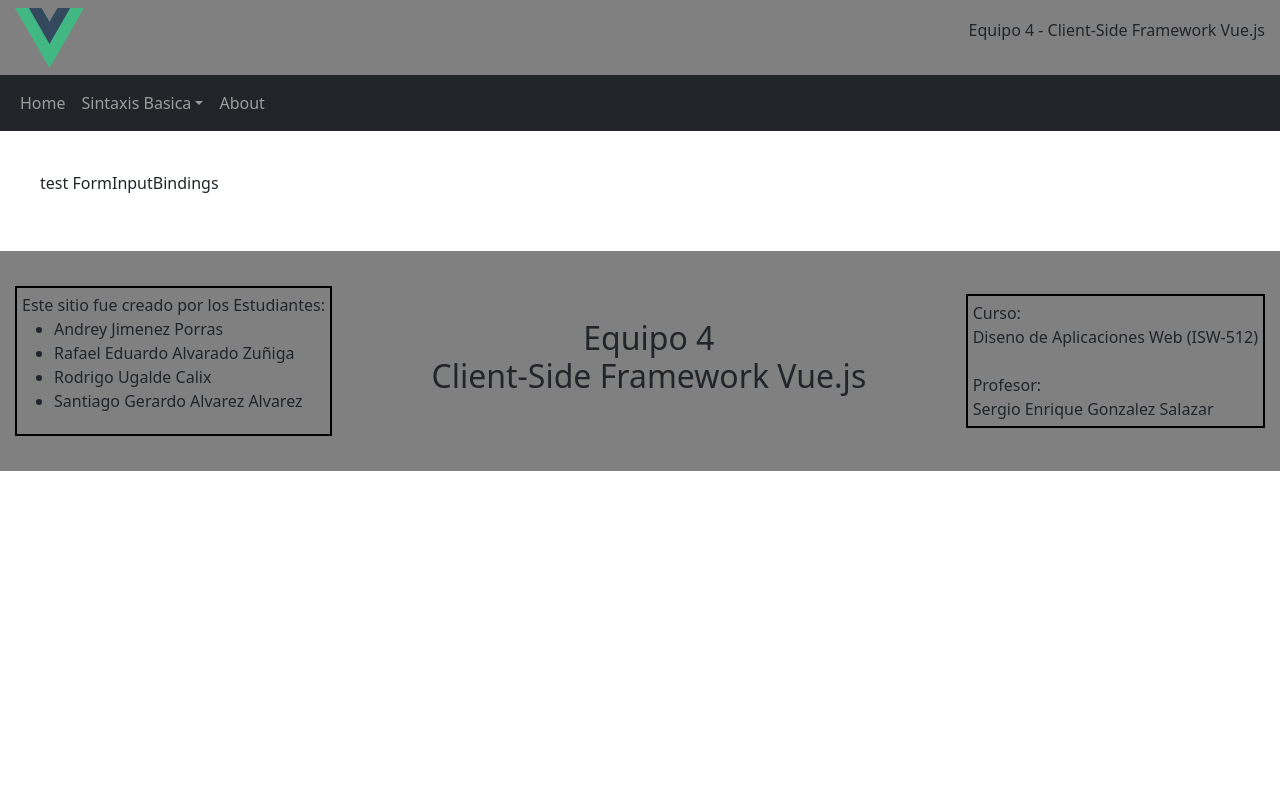
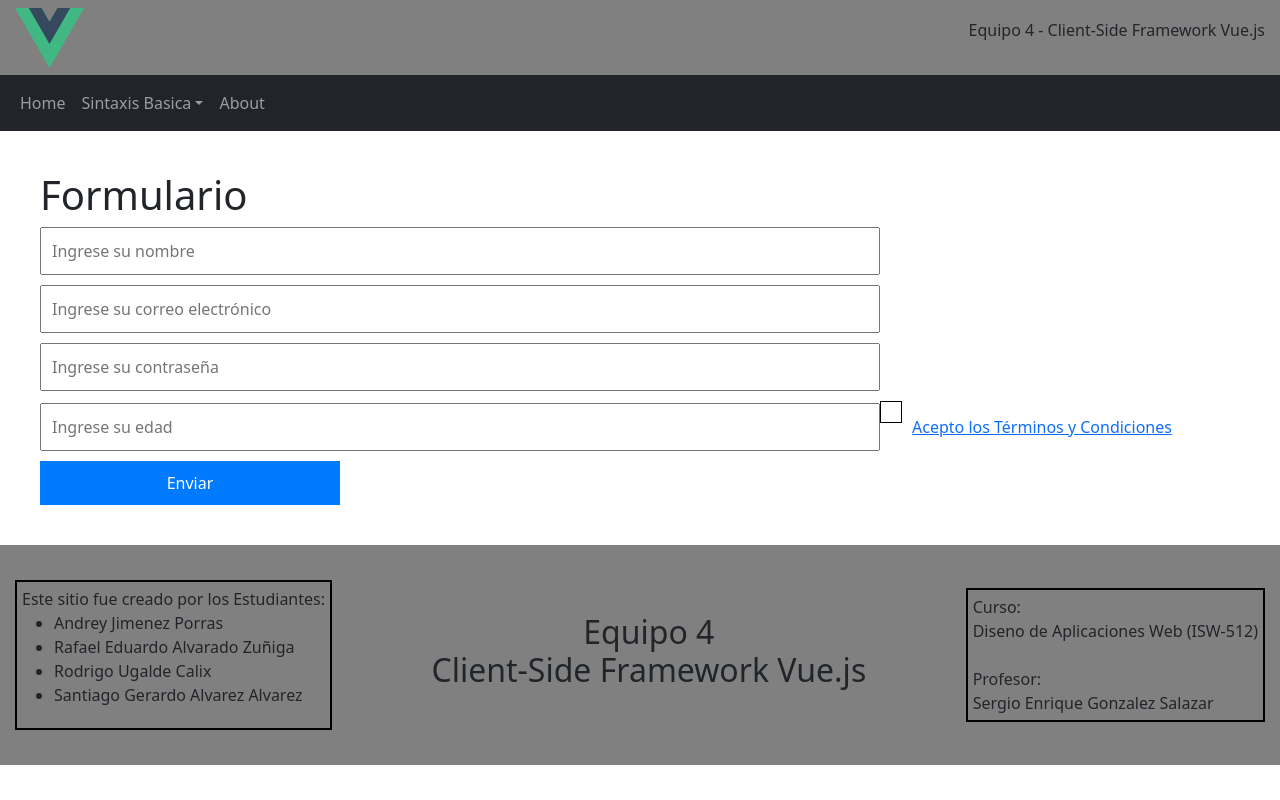
Before and after one commit to Baka69420/Grupo4-DesarrolloWeb, a Vue app in the folder Vuejs-Project/: page /form-input-bindings in a window 1280 px wide. Built offline with nearby package versions, Linux system fonts and the light colour scheme.

Commit message:
Andrey parte1

```diff
--- a/Vuejs-Project/src/components/SintaxisBasica/FormInputBindings/FormInputBindings.vue
+++ b/Vuejs-Project/src/components/SintaxisBasica/FormInputBindings/FormInputBindings.vue
@@ -1,11 +1,113 @@
 <template>
-    <p>test FormInputBindings</p>
+    <div>
+        <h1>Formulario</h1>
+    </div>
+    <div>
+    <input type="text" v-model="nombre" placeholder="Ingrese su nombre">
+    <input type="email" v-model="correo" placeholder="Ingrese su correo electrónico">
+    <input type="password" v-model="contrasena" placeholder="Ingrese su contraseña">
+    <input type="number" v-model="edad" placeholder="Ingrese su edad">
+    <label>
+    <input type="checkbox" v-model="isChecked">
+
+      <a href="#terminos" target="_blank">Acepto los Términos y Condiciones</a>
+    </label>
+    <button @click="enviarFormulario">Enviar</button>
+  </div>
 </template>
 
 <script>
-
+export default {
+  data() {
+    return {
+      nombre: '',
+      correo: '',
+      contrasena: '',
+      edad: null,
+      aceptoTerminos: false
+    };
+  },
+  methods: {
+    enviarFormulario() {
+      // Lógica de envío del formulario
+      // Puedes acceder a los valores ingresados por el usuario a través de las propiedades de datos
+      console.log('Nombre:', this.nombre);
+      console.log('Correo:', this.correo);
+      console.log('Contraseña:', this.contrasena);
+      console.log('Edad:', this.edad);
+      console.log('Acepto términos:', this.aceptoTerminos);
+    }
+  }
+}
 </script>
 
 <style>
 
+
+/* Estilos para los campos de entrada */
+div input {
+  width: 70%;
+  padding: 10px;
+  margin-bottom: 10px;
+}
+
+/* Estilos para los botones */
+div button {
+  width: 25%;
+  padding: 10px;
+  background-color: #007bff;
+  color: #fff;
+  border: none;
+  cursor: pointer;
+}
+
+/* Estilos para los campos de entrada deshabilitados */
+div input:disabled {
+  background-color: #f8f8f8;
+  cursor: not-allowed;
+}
+#check{
+    float: left;
+}
+#terminos{
+    float: left;
+}
+label {
+  display: flex;
+  align-items: center;
+  margin-bottom: 10px;
+}
+
+a {
+    padding: 10px;
+  color: #007bff;
+  text-decoration: none;
+}
+
+a:hover {
+  text-decoration: underline;
+}
+
+input[type="checkbox"] {
+  appearance: none;
+  width: 20px;
+  height: 20px;
+  border: 1px solid #000;
+  background-color: #fff;
+  cursor: pointer;
+}
+
+input[type="checkbox"]:checked {
+  background-color: #007bff;
+  border-color: #007bff;
+}
+
+input[type="checkbox"]:checked::after {
+  content: "\2713";
+  font-size: 18px;
+  color: #fff;
+  position: absolute;
+  top: 3px;
+  left: 5px;
+}
 </style>
```
Also changed, not shown: 1 other file (tests, documents, lock files or other folders).
